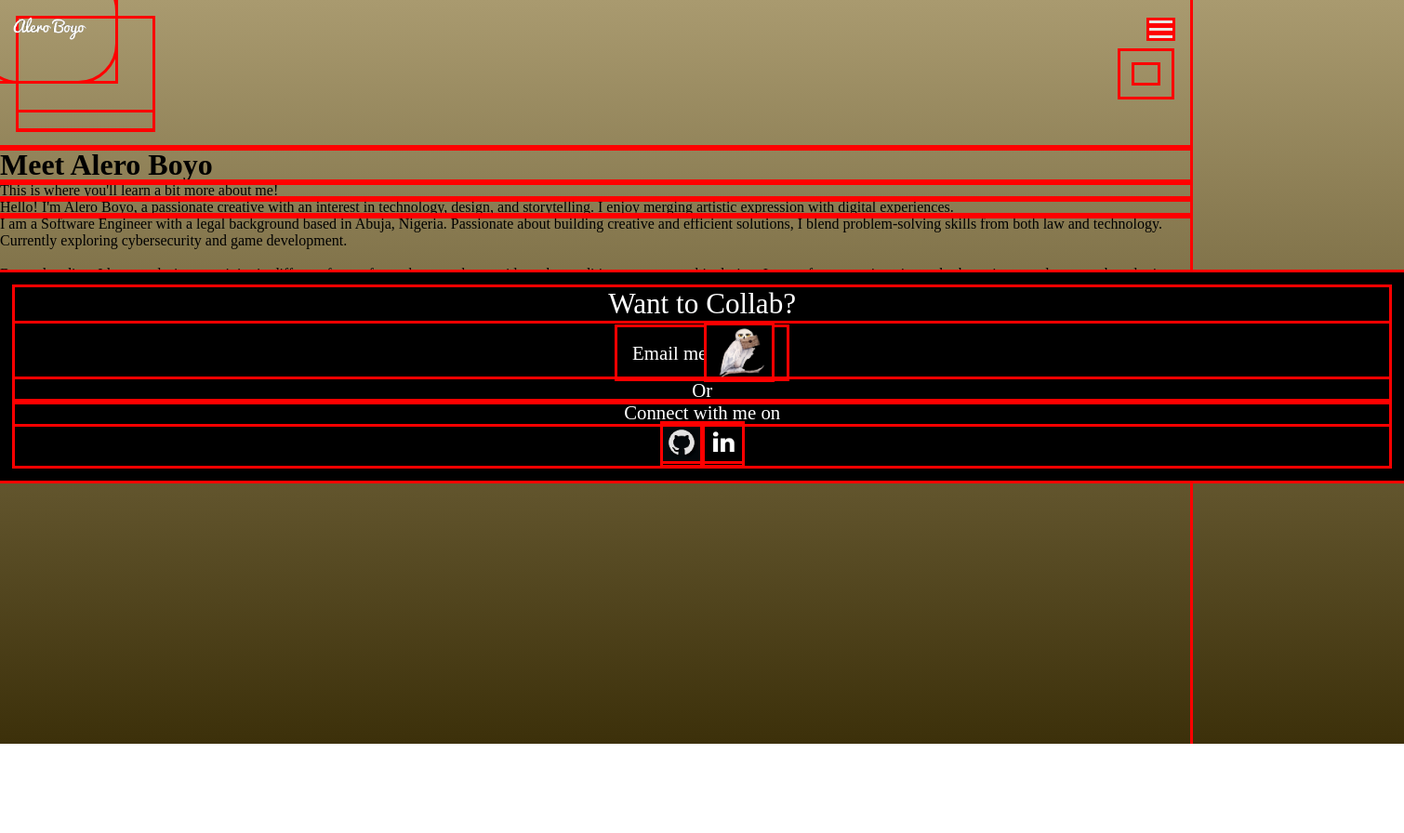
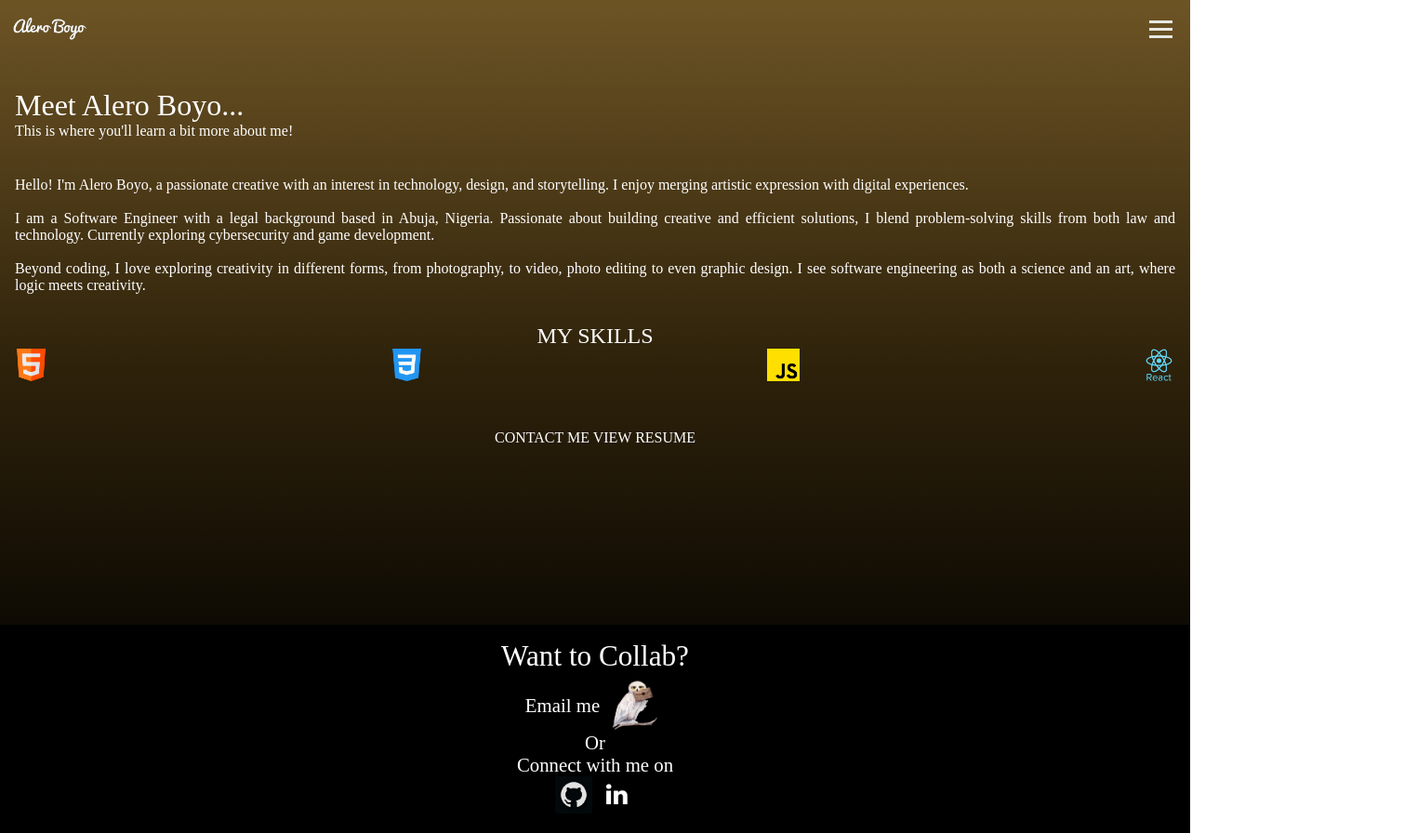
Before and after one commit to aleroboyo/portfolio, a plain HTML site: page aboutme.html in a window 1280 px wide. Shown: the whole page at 93% size, 1510 px wide, since content can reach past the window. Before the commit the page ends 800 px from the top, so only its background shows below. Drawn offline with Linux system fonts and the light colour scheme.

Commit message:
Portfolio Repo Update

```diff
--- a/aboutme.html
+++ b/aboutme.html
@@ -40,30 +40,32 @@
                 </header>
                 <main>
                     <div>
-                        <div>
-                            <div>
-                                <div>
-                                    <h1>Meet Alero Boyo</h1>
+                        <div class="aboutme_content">
+                            <div class="aboutme_details">
+                                <div class="aboutme_open">
+                                    <h1 class="meet_me">Meet Alero Boyo...</h1>
                                     <p>This is where you'll learn a bit more about me!</p>
                                 </div>
-                                <div>
+                                <div id="profile">
                                     <p>
                                     Hello! I'm Alero Boyo, a passionate creative with an interest in technology, design, and storytelling. I enjoy merging artistic expression with digital experiences.</p>
+                                    <br>
                                     <p>I am a Software Engineer with a legal background based in Abuja, Nigeria. Passionate about building creative and efficient solutions, I blend problem-solving skills from both law and technology. Currently exploring cybersecurity and game development.
                                     <br>
                                     <br>
                                     Beyond coding, I love exploring creativity in different forms, from photography, to video, photo editing to even graphic design. I see software engineering as both a science and an art, where logic meets creativity.</p>
                                 </div>
                             </div>
-                            <div>
-                                <h2>MY SKILLS</h2>
-                                <div>
-                                    <div class="skill"><img src="html.png" alt="HTML"></div>
-                                    <div class="skill"><img src="css.png" alt="CSS"></div>
-                                    <div class="skill"><img src="js.png" alt="JavaScript"></div>
+                            <div class="skills">
+                                <h2 id="skills_heading">MY SKILLS</h2>
+                                <div class="skill_logos">
+                                    <div class="skill"><img src="styles/images/html.png" alt="HTML" id="html"></div>
+                                    <div class="skill"><img src="styles/images/css-3.png" alt="CSS" id="css"></div>
+                                    <div class="skill"><img src="styles/images/js.png" alt="JavaScript" id="javascript"></div>
+                                    <div class="skill"><img src="styles/images/react-512.webp" alt="REACT" id="react"></div>
                                 </div>
                             </div>
-                            <div>
+                            <div id="more_details">
                                 <a href="#contact">CONTACT ME</a>
                                 <a href="ALERO BOYO CV .pdf" download="ALERO BOYO CV .pdf">VIEW RESUME</a>
                             </div>
--- a/styles/styles.css
+++ b/styles/styles.css
@@ -1,22 +1,14 @@
 *,*::before, *::after {
     box-sizing:border-box;
-}
 
-* {
     margin: 0;
     padding: 0
 }
 
-* {
-    outline: solid red;
-}
-
 html, body {
     height: 100vh;
-    width: 100%;
     margin: 0 auto;
     padding: 0;
-    cursor: url("./images/cd87e2c0-90d4-4f25-9268-f88e979680b5_optimized_150.png") 0 0, auto;
 }
 
 #welcome_page {
@@ -65,14 +57,11 @@ body.night {
     position: relative;
     left: 32%;
     top: 12rem;
-    cursor: url("../images/cd87e2c0-90d4-4f25-9268-f88e979680b5_optimized_150.png") 0 0, auto;
-
 }
 
 #explore_bt:hover {
     background: #f3e1ab;
     color: #000;
-    cursor: url("../images/cd87e2c0-90d4-4f25-9268-f88e979680b5_optimized_150.png");
 }
 
 .smoke_container {
@@ -81,7 +70,7 @@ body.night {
     left: 0;
     width: 100%;
     height: 100%;
-    pointer-events: none; /* So clicks go through */
+    pointer-events: none;
     overflow: hidden;
 }
 
@@ -91,7 +80,7 @@ body.night {
     height: 100vh;
     bottom: 20%;
     left: -15%;
-    opacity: 0.3; /* Lower if it's too strong */
+    opacity: 0.3;
     animation: drift 40s infinite linear;
 }
 
@@ -136,11 +125,9 @@ body.night {
 
 #background2 {
     min-height: 100vh;
-    width: 118%;
+    width: 100%;
     background: linear-gradient(180deg, #0b0b0d, #2e2e3a, #000000);
     color: #e8e8e3;
-    margin: 0 auto;
-
 }
 
 main {
@@ -168,7 +155,7 @@ main {
 
 #candle2 {
     position: relative;
-    bottom: 10rem;
+    bottom: 8rem;
     left: 3rem;
 }
 
@@ -180,8 +167,8 @@ main {
 
 #candle4 {
     position: relative;
-    bottom: 16rem;
-    left: 14rem;
+    bottom: 12rem;
+    left: 12rem;
 }
 
 #candle5 {
@@ -198,25 +185,25 @@ main {
 
 #candle7 {
     position: relative;
-    top: 63rem;
+    top: 72rem;
     left: 8rem;
 }
 
 #candle8 {
     position: relative;
-    top: 48rem;
-    left: 11rem;
+    top: 44rem;
+    left: 12rem;
 }
 
 #candle9 {
     position: relative;
-    top: 52rem;
-    left: 17rem;
+    top: 54rem;
+    left: 11rem;
 }
 
 @keyframes candleFlicker {
     from {
-        opacity: 0.8;
+        opacity: 0.4;
         transform: translateY(-2px);
     }
     to {
@@ -227,7 +214,7 @@ main {
 
 .parchment_container {
     display: grid;
-;
+
 }
 
 .parchment {
@@ -235,14 +222,13 @@ main {
     width: 20rem;
     border: none;
     margin: 0;
-    box-shadow: 0 4px 8px rgba(0, 0, 0, 0.4);
-    transition: transform 0.4s ease, box-shadow 0.4s ease;
+    transition: transform 0.5s ease, box-shadow 0.8s ease;
     position: relative;
     bottom: 30rem;
-    left: 4rem;
+    left: 2rem;
     padding-bottom: 5rem;
     overflow: hidden;
-    cursor: url("../images/cd87e2c0-90d4-4f25-9268-f88e979680b5_optimized_150.png") 0 0, auto;
+    cursor: ;
 }
 
 .parchment:hover {
@@ -283,11 +269,68 @@ main {
 
 .footer_bg {
     background-color: black;
+}
+
+#background3 {
+    background: linear-gradient(180deg, #6d5425, #2d210a, #000000);
+    min-height: 100vh;
+    width: 100%;
 
 }
 
-#background3 {
+.aboutme_content {
+    color: white;
+    font-family: MontserratRoman-ExtraLight;
+    padding: 1rem;
+}
 
+.aboutme_open {
+    position: relative;
+    bottom: 5rem;
+
+}
+
+.meet_me {
+    font-family: Harry Potter;
+    font-weight: lighter;
+}
+
+.aboutme_details {
+    text-align: justify;
+}
+
+#profile{
+    margin-top: -2.5rem;
+    padding-bottom:15rem;
+}
+
+.skills{
+    position: relative;
+    bottom: 13rem;
+}
+
+#skills_heading {
+    text-align: center;
+    font-family: NIGHTMARE PILLS;
+    font-weight: lighter;
+}
+
+.skill_logos {
+    display: flex;
+    justify-content: space-between;
+}
+
+#more_details{
+    position: relative;
+    bottom: 10rem;
+    text-align: center;
+}
+
+#html,
+#javascript,
+#css,
+#react {
+    width: 35px;
 }
 
 #background4 {
@@ -306,7 +349,7 @@ main {
     font-size: 30px;
     display: flex;
     flex-direction: column;
-    cursor: url("../images/cd87e2c0-90d4-4f25-9268-f88e979680b5_optimized_150.png") 0 0, auto;
+    cursor: url("./images/cd87e2c0-90d4-4f25-9268-f88e979680b5_optimized_150.png") 0 0, auto;
     gap: 5px;
     background: none;
     border: none;
@@ -326,7 +369,7 @@ main {
     display: none;
     font-size: 30px;
     color: white;
-    cursor: url("../images/cd87e2c0-90d4-4f25-9268-f88e979680b5_optimized_150.png") 0 0, auto;
+    cursor: url("./images/cd87e2c0-90d4-4f25-9268-f88e979680b5_optimized_150.png") 0 0, auto;
 }
 
 
@@ -410,7 +453,7 @@ a {
 }
 
 footer {
-    width: 118%;
+    width: 100%;
     background-color: black;
     color: white;
     text-align: center;
@@ -460,8 +503,38 @@ html {
     scroll-behavior: smooth;
 }
 
-.corridor {
-    position: relative;
-    width: 100%;
-    height: 500px; /* adjust based on your wallpaper's size */
-}
+
+.footprint {
+    position: absolute;
+    width: 30px;
+    height: 30px;
+    background: url('/images/shoes-boot-simple-shoes-printing-sports-shoes-hiking-boot-footprint-blackandwhite-png-clipart-removebg-preview.png') no-repeat center center;
+    background-size: contain;
+    animation: walk 10s infinite linear;
+  }
+
+  /* Keyframes for the footprints walking animation */
+  @keyframes walk {
+    0% {
+      left: -50px; /* Start from outside the left side of the screen */
+      top: 50%; /* Start from the middle of the screen */
+    }
+    25% {
+      left: 10%; /* Move to a bit right */
+      top: 40%;
+    }
+    50% {
+      left: 30%; /* Further to the right */
+      top: 30%;
+    }
+    75% {
+      left: 50%; /* Even further */
+      top: 40%;
+    }
+    100% {
+      left: 100%; /* End at the right side of the screen */
+      top: 50%;
+    }
+  }
+
+  /* You can add more footprints with different animations or positions */
```
Also changed, not shown: main.js (line endings or trailing spaces), styles/images/54c5475c-d48f-495a-8c27-16982b696e7c.webp (added), styles/images/cd87e2c0-90d4-4f25-9268-f88e979680b5_optimized_150.png (deleted), styles/images/cd87e2c0-90d4-4f25-9268-f88e979680b5_optimized_150_optimized.png (added), styles/images/css-3.png (added), styles/images/html.png (added), styles/images/js.png (added), styles/images/react-512.webp (added), styles/images/shoes-boot-simple-shoes-printing-sports-shoes-hiking-boot-footprint-blackandwhite-png-clipart-removebg-preview.png (added).
